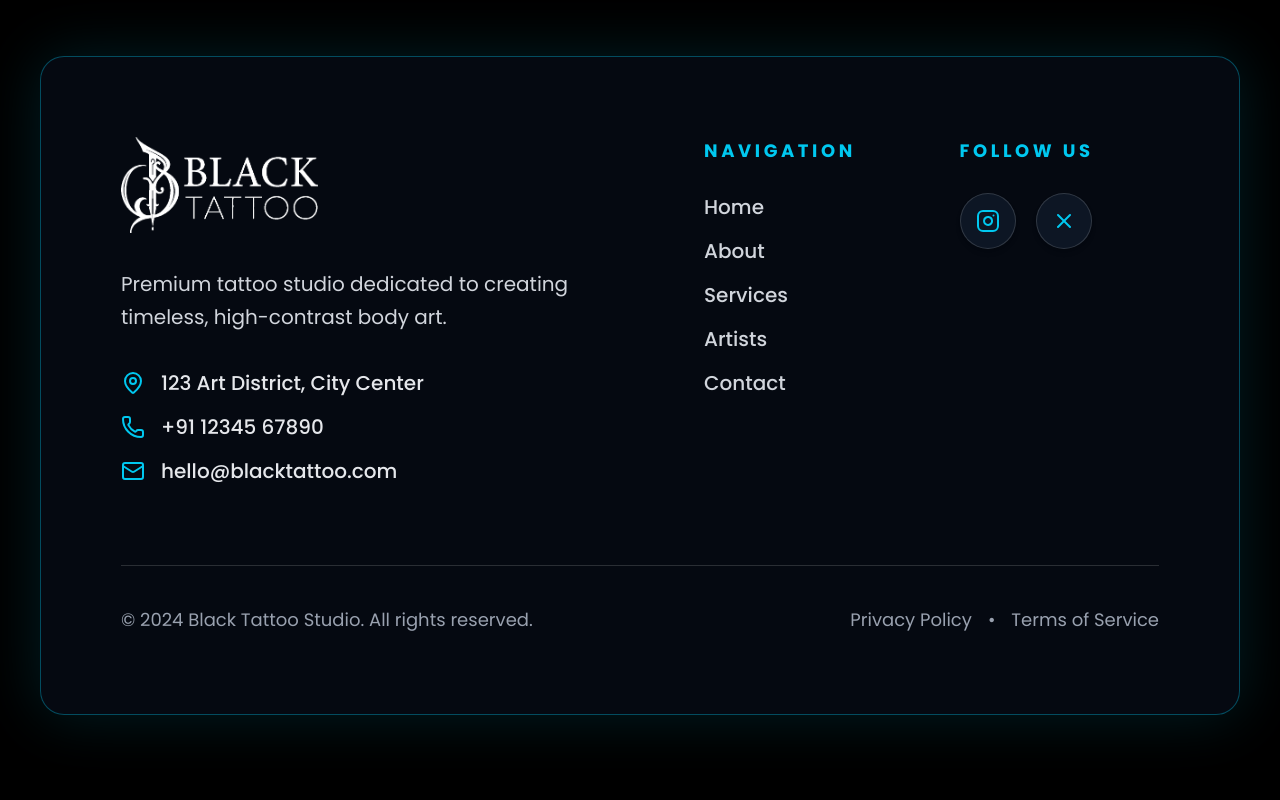
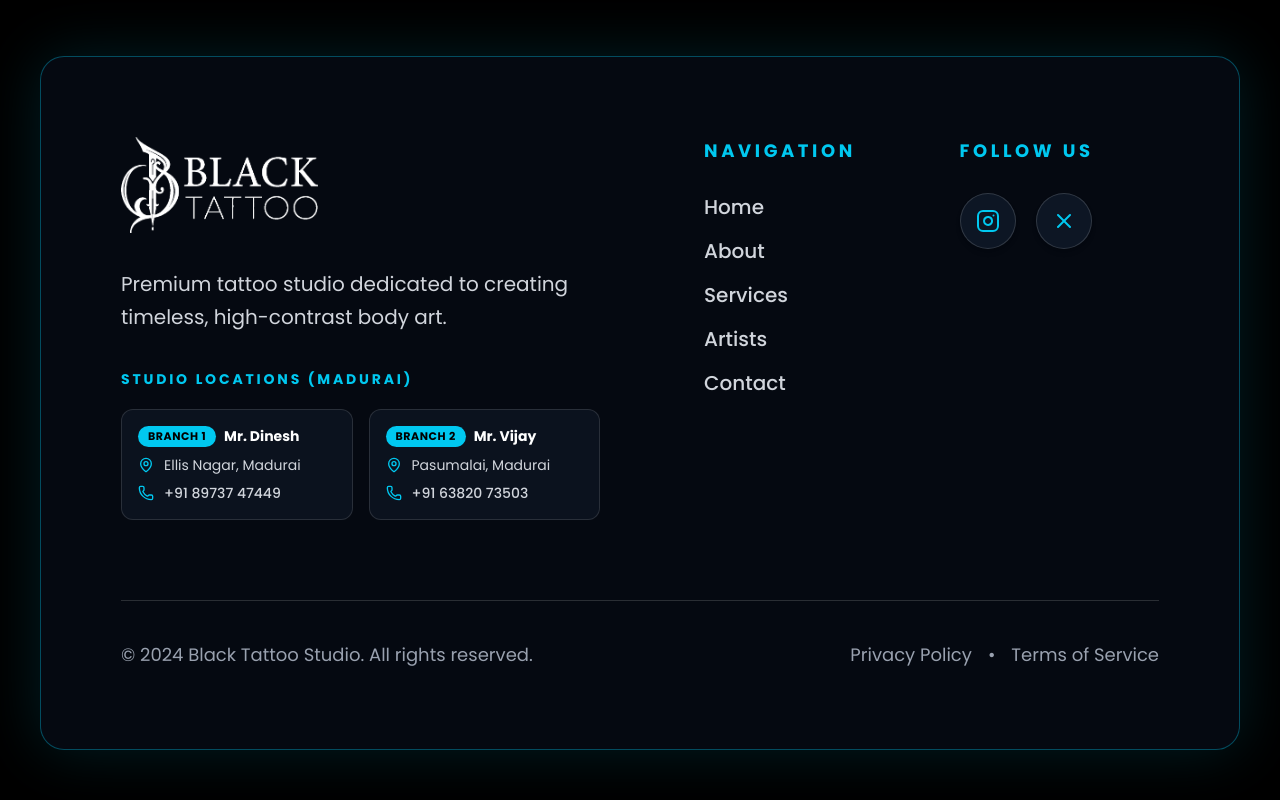
Before and after one commit to balasadhana/black-tattoos-studio, a React (Vite) app: page / in a window 1280 px wide. Shown: the part 6341-7141 px from the top of the page. Built offline with nearby package versions, Linux system fonts and the light colour scheme; a web font is replaced by a local one.

Commit message:
Update Footer with dual studio locations in Ellis Nagar and Pasumalai, Madurai

```diff
--- a/src/components/Footer.jsx
+++ b/src/components/Footer.jsx
@@ -75,23 +75,52 @@ const Footer = () => {
               Premium tattoo studio dedicated to creating timeless, high-contrast body art.
             </p>
 
-            {/* Contact Details */}
-            <div className="space-y-4 font-medium">
-              <div className="flex items-center space-x-4 text-base sm:text-lg lg:text-xl text-gray-200 group cursor-pointer">
-                <MapPin className="w-6 h-6 text-[#00c8f0] shrink-0 transition-transform duration-300 group-hover:scale-115 group-hover:text-[#08b4df]" />
-                <span className="group-hover:text-white transition-colors">123 Art District, City Center</span>
-              </div>
-              <div className="flex items-center space-x-4 text-base sm:text-lg lg:text-xl text-gray-200 group cursor-pointer">
-                <Phone className="w-6 h-6 text-[#00c8f0] shrink-0 transition-transform duration-300 group-hover:scale-115 group-hover:text-[#08b4df]" />
-                <a href="tel:+911234567890" className="hover:text-[#00c8f0] transition-colors">
-                  +91 12345 67890
-                </a>
-              </div>
-              <div className="flex items-center space-x-4 text-base sm:text-lg lg:text-xl text-gray-200 group cursor-pointer">
-                <Mail className="w-6 h-6 text-[#00c8f0] shrink-0 transition-transform duration-300 group-hover:scale-115 group-hover:text-[#08b4df]" />
-                <a href="mailto:hello@blacktattoo.com" className="hover:text-[#00c8f0] transition-colors">
-                  hello@blacktattoo.com
-                </a>
+            {/* Studio Locations Grid (Ellis Nagar & Pasumalai) */}
+            <div className="space-y-4">
+              <h4 className="text-sm font-bold text-[#00c8f0] uppercase tracking-[0.2em]">
+                STUDIO LOCATIONS (MADURAI)
+              </h4>
+
+              <div className="grid grid-cols-1 sm:grid-cols-2 gap-4 pt-1">
+                {/* Branch 1 - Dinesh */}
+                <div className="bg-[#0b121e] border border-white/12 rounded-xl p-4 transition-all duration-300 hover:border-[#00c8f0]/60 hover:shadow-[0_0_20px_rgba(0,200,240,0.15)] group">
+                  <div className="flex items-center space-x-2 mb-2">
+                    <span className="bg-[#00c8f0] text-black text-[11px] font-extrabold px-2.5 py-0.5 rounded-full uppercase tracking-wider">
+                      BRANCH 1
+                    </span>
+                    <span className="text-white text-sm font-bold">Mr. Dinesh</span>
+                  </div>
+                  <div className="flex items-start space-x-2.5 text-gray-300 text-sm mb-2">
+                    <MapPin className="w-4 h-4 text-[#00c8f0] shrink-0 mt-0.5" />
+                    <span>Ellis Nagar, Madurai</span>
+                  </div>
+                  <div className="flex items-center space-x-2.5 text-gray-300 text-sm">
+                    <Phone className="w-4 h-4 text-[#00c8f0] shrink-0" />
+                    <a href="tel:+918973747449" className="hover:text-[#00c8f0] transition-colors font-medium">
+                      +91 89737 47449
+                    </a>
+                  </div>
+                </div>
+
+                {/* Branch 2 - Vijay */}
+                <div className="bg-[#0b121e] border border-white/12 rounded-xl p-4 transition-all duration-300 hover:border-[#00c8f0]/60 hover:shadow-[0_0_20px_rgba(0,200,240,0.15)] group">
+                  <div className="flex items-center space-x-2 mb-2">
+                    <span className="bg-[#00c8f0] text-black text-[11px] font-extrabold px-2.5 py-0.5 rounded-full uppercase tracking-wider">
+                      BRANCH 2
+                    </span>
+                    <span className="text-white text-sm font-bold">Mr. Vijay</span>
+                  </div>
+                  <div className="flex items-start space-x-2.5 text-gray-300 text-sm mb-2">
+                    <MapPin className="w-4 h-4 text-[#00c8f0] shrink-0 mt-0.5" />
+                    <span>Pasumalai, Madurai</span>
+                  </div>
+                  <div className="flex items-center space-x-2.5 text-gray-300 text-sm">
+                    <Phone className="w-4 h-4 text-[#00c8f0] shrink-0" />
+                    <a href="tel:+916382073503" className="hover:text-[#00c8f0] transition-colors font-medium">
+                      +91 63820 73503
+                    </a>
+                  </div>
+                </div>
               </div>
             </div>
           </div>
```
